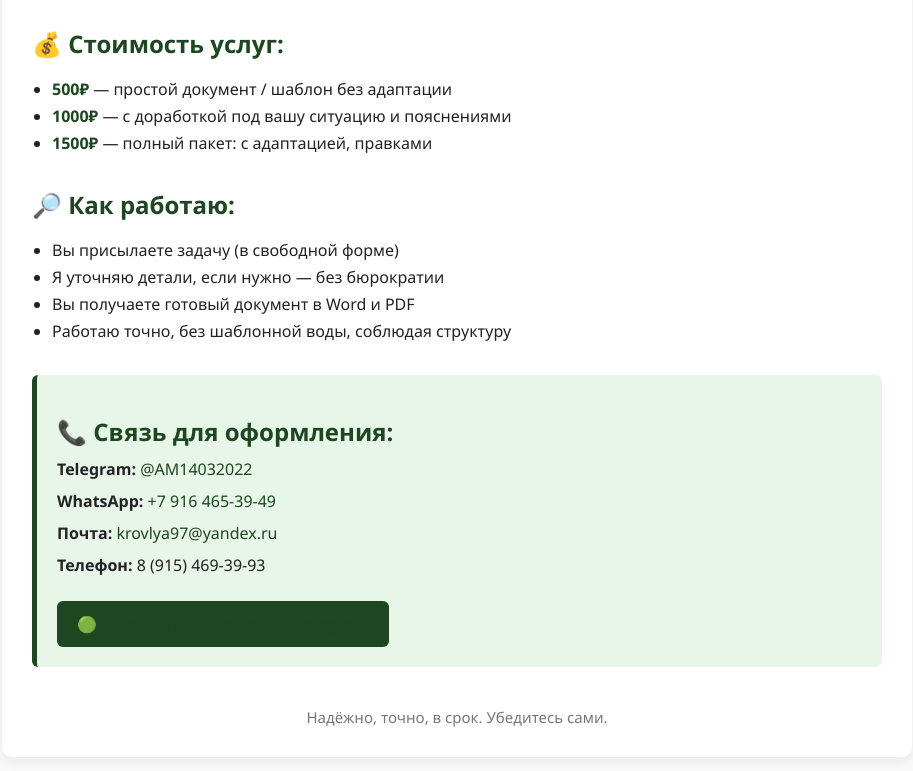
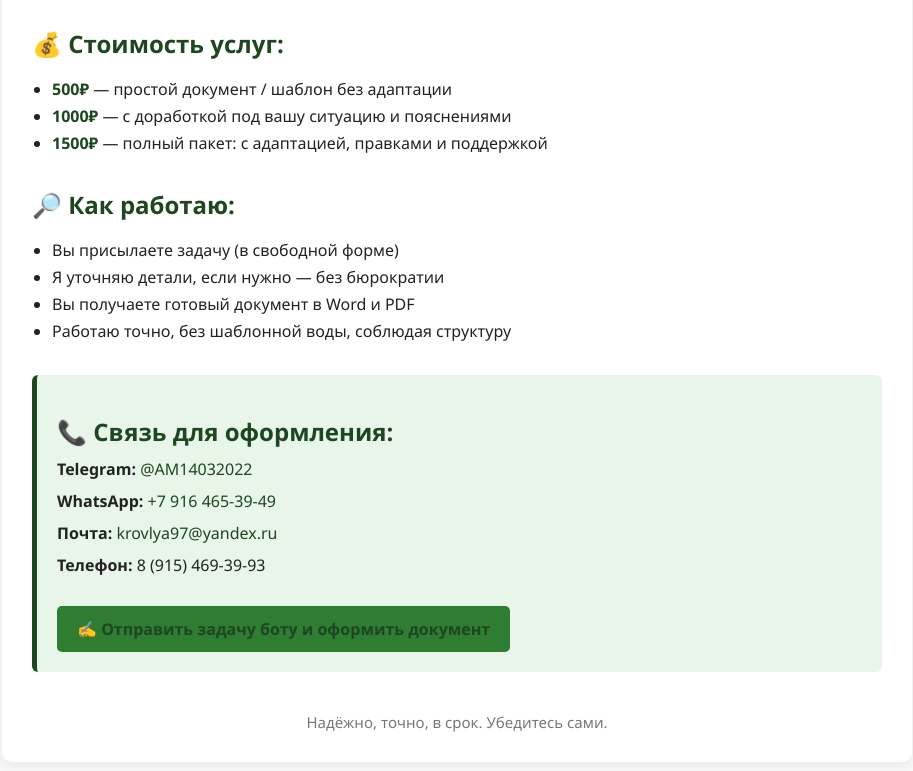
Before and after one commit to dokument24-spec/gpt-docs-site, a plain HTML site: page index.html in a window 1280 px wide. Shown: the part 453-1224 px from the top of the page, without its empty margins (183-1096 px from the left). Drawn offline with Linux system fonts and the light colour scheme; a script that the page names is missing.

Commit message:
index.html

```diff
--- a/index.html
+++ b/index.html
@@ -78,28 +78,27 @@
       text-decoration: underline;
     }
 
+    .telegram-btn {
+      display: inline-block;
+      margin-top: 20px;
+      padding: 12px 20px;
+      background-color: #2e7d32;
+      color: white;
+      text-decoration: none;
+      font-weight: bold;
+      border-radius: 5px;
+      transition: background-color 0.2s ease;
+    }
+
+    .telegram-btn:hover {
+      background-color: #1b5e20;
+    }
+
     .footer {
       text-align: center;
       margin-top: 40px;
       font-size: 15px;
       color: #777;
-    }
-
-    .highlight {
-      background-color: #dcedc8;
-      padding: 2px 6px;
-      border-radius: 4px;
-    }
-
-    .telegram-btn {
-      display: inline-block;
-      margin-top: 15px;
-      padding: 12px 20px;
-      background: #1e4620;
-      color: #fff;
-      border-radius: 6px;
-      font-weight: bold;
-      text-decoration: none;
     }
   </style>
 </head>
@@ -127,7 +126,7 @@
       <ul>
         <li><strong>500₽</strong> — простой документ / шаблон без адаптации</li>
         <li><strong>1000₽</strong> — с доработкой под вашу ситуацию и пояснениями</li>
-        <li><strong>1500₽</strong> — полный пакет: с адаптацией, правками</li>
+        <li><strong>1500₽</strong> — полный пакет: с адаптацией, правками и поддержкой</li>
       </ul>
     </div>
 
@@ -148,7 +147,9 @@
       <p><strong>Почта:</strong> <a href="mailto:krovlya97@yandex.ru">krovlya97@yandex.ru</a></p>
       <p><strong>Телефон:</strong> 8 (915) 469-39-93</p>
 
-      <a class="telegram-btn" href="https://t.me/DocExpress_24Bot" target="_blank">🟢 Оформить документ в Telegram</a>
+      <a class="telegram-btn" href="https://t.me/DocExpress_24Bot" target="_blank">
+        ✍️ Отправить задачу боту и оформить документ
+      </a>
     </div>
 
     <div class="footer">
@@ -156,14 +157,5 @@
     </div>
   </main>
 
-  <!-- Telegram Widget -->
-  <footer style="text-align:center; margin-top:40px;">
-    <script async src="https://telegram.org/js/telegram-widget.js?22"
-      data-telegram-login="DocExpress_24Bot"
-      data-size="large"
-      data-radius="8"
-      data-request-access="write"></script>
-  </footer>
-
 </body>
 </html>
```
